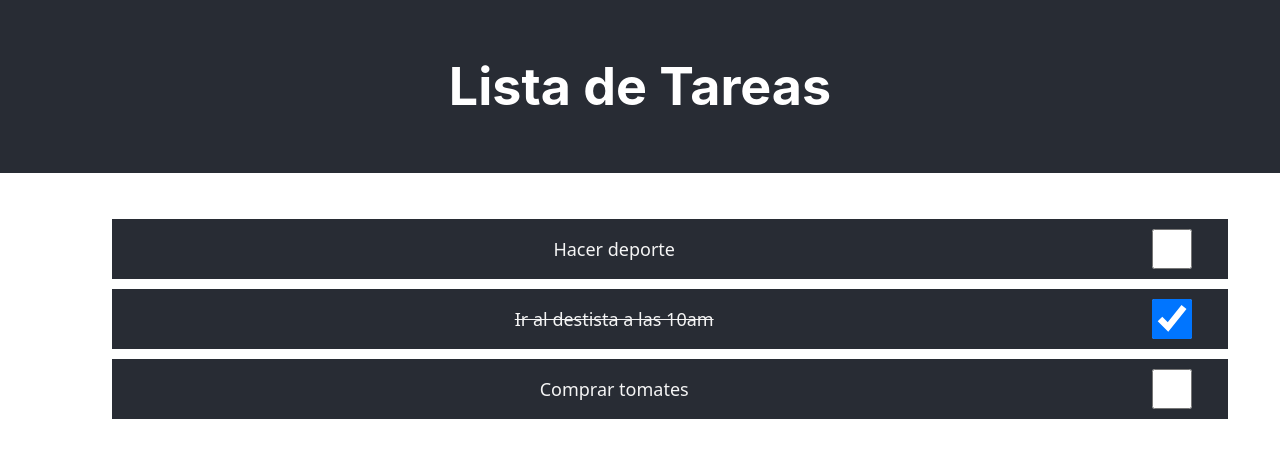
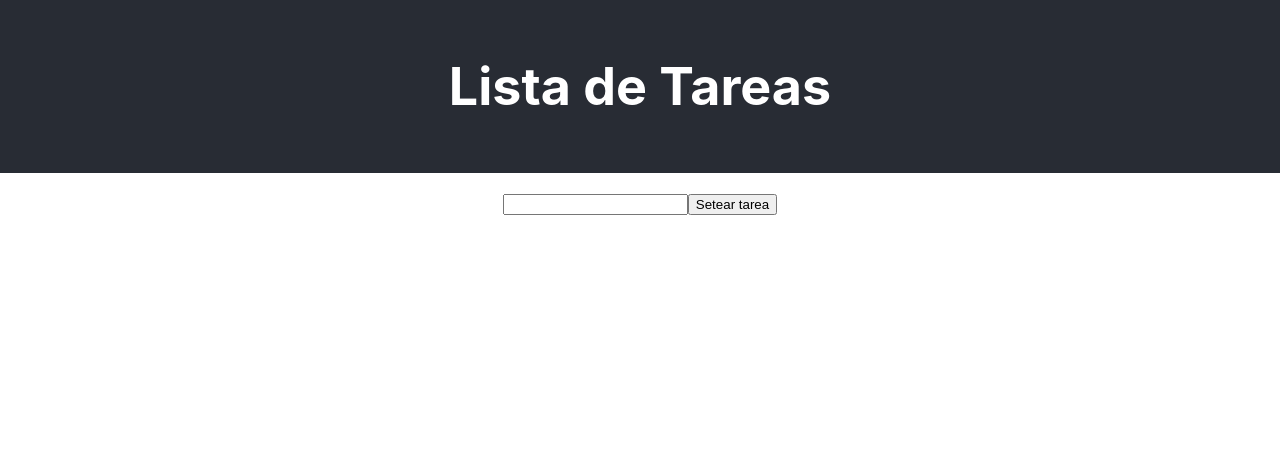
Before and after one commit to eanorambuena/task-list-AdaSchool, a React (Create React App) app: page / in a window 1280 px wide. Shown: the top 458 px of the page. Built offline with nearby package versions, Linux system fonts and the light colour scheme.

Commit message:
Add useTaskList

```diff
--- a/src/App.js
+++ b/src/App.js
@@ -1,6 +1,7 @@
 import './App.css';
 import Header from './components/Header';
 import ListaTareas from './components/ListaTareas';
+import TaskListProvider from './components/TaskListProvider';
 
 function App() {
   return (
@@ -8,7 +9,9 @@ function App() {
       <header className="App-header">
         <Header></Header>
       </header>
-      <ListaTareas></ListaTareas>
+      <TaskListProvider>
+        <ListaTareas></ListaTareas>
+      </TaskListProvider>
     </div>
   );
 }
--- a/src/components/ListaTareas.jsx
+++ b/src/components/ListaTareas.jsx
@@ -1,35 +1,43 @@
-import { useState } from 'react';
+import { useCallback } from 'react';
 
+
+import useTaskList from "../hooks/useTaskList";
 import Tarea from "./Tarea";
 
 const ListaTareas = () => {
+    const [taskList, setTaskName, toggle] = useTaskList();
 
-    const [tareas, setTareas] = useState([
-        {
-            id: 1,
-            nombre: "Hacer deporte",
-            completada: false
+    const handleSubmit = useCallback(
+        (event) => {
+          const { target } = event;
+          event.preventDefault();
+          const value = new FormData(target).get("taskName");
+          setTaskName(value);
+          target.reset();
         },
-        {
-            id: 2,
-            nombre: "Ir al destista a las 10am",
-            completada: true
-        },
-        {
-            id: 3,
-            nombre: "Comprar tomates",
-            completada: false
-        }
-    ]);
+        [setTaskName]
+      );
+
+    const handleToggleTask = useCallback(
+    (event) => {
+        const {
+        target: { name }
+        } = event;
+        toggle(Number(name));
+    },
+    [toggle]
+    );
 
     return (
         <div className="container main">
+            <form onSubmit={handleSubmit}>
+                <input type="text" name="taskName" required />
+                <input type="submit" value="Setear tarea" />
+            </form>
             <ul>
-                {tareas.map((tarea) => {
-                    return (
-                        <Tarea key = {tarea.id} nombre = {tarea.nombre} completada = {tarea.completada}/>
-                    )
-                })}
+                {taskList.map(({ name, completed }, index) => (
+                    <Tarea key = {index} nombre = {name} completada = {completed} toggleHandler = {handleToggleTask}/>
+                ))}
             </ul>
         </div>
     );
--- /dev/null
+++ b/src/components/TaskListProvider.jsx
@@ -0,0 +1,26 @@
+import React, { useContext, useState } from 'react'
+
+const taskListContext = React.createContext();
+const taskListToggleContext = React.createContext();
+
+export function useTaskListContext() {
+    return useContext(taskListContext);
+}
+
+export function useTaskListToggleContext() {
+    return useContext(taskListToggleContext);
+}
+
+function TaskListProvider({children}) {
+    const [taskList, setTaskList] = useState([]);
+
+  return (
+    <taskListContext.Provider value = {taskList}>
+        <taskListToggleContext.Provider value = {setTaskList}>
+            {children}
+        </taskListToggleContext.Provider>
+    </taskListContext.Provider>
+  )
+}
+
+export default TaskListProvider
--- /dev/null
+++ b/src/hooks/useTaskList.jsx
@@ -0,0 +1,30 @@
+import { useCallback } from "react";
+import { useTaskListContext, useTaskListToggleContext } from "../components/TaskListProvider";
+
+function useTaskList() {
+  const taskList = useTaskListContext();
+  const setTaskList = useTaskListToggleContext();
+
+  const createTask = useCallback((name) => {
+    const task = {
+      name,
+      completed: false
+    };
+    setTaskList((previousTasks) => [...previousTasks, task]);
+  }, []);
+
+  const toggleTask = useCallback((index) => {
+    setTaskList((previousTasks) => [
+      ...previousTasks.slice(0, index),
+      {
+        ...previousTasks[index],
+        completed: !previousTasks[index].completed
+      },
+      ...previousTasks.slice(index + 1)
+    ]);
+  }, []);
+
+  return [taskList, createTask, toggleTask];
+}
+
+export default useTaskList;
```
Also changed, not shown: src/hooks/useDeleteTask.jsx (added, +9 -0 lines), src/hooks/useEditTask.jsx (added, +9 -0 lines).
